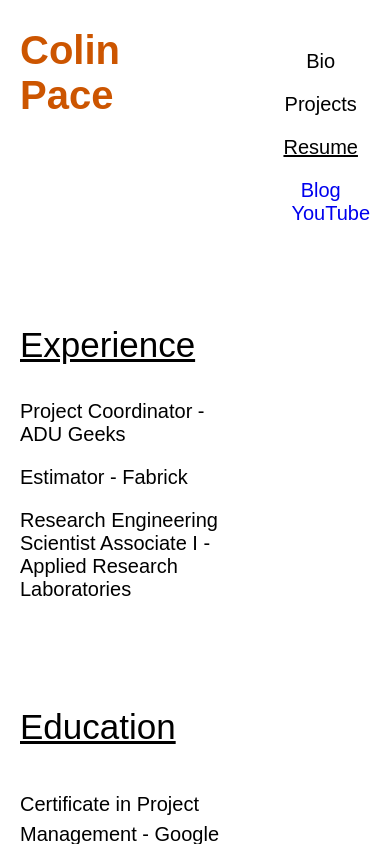
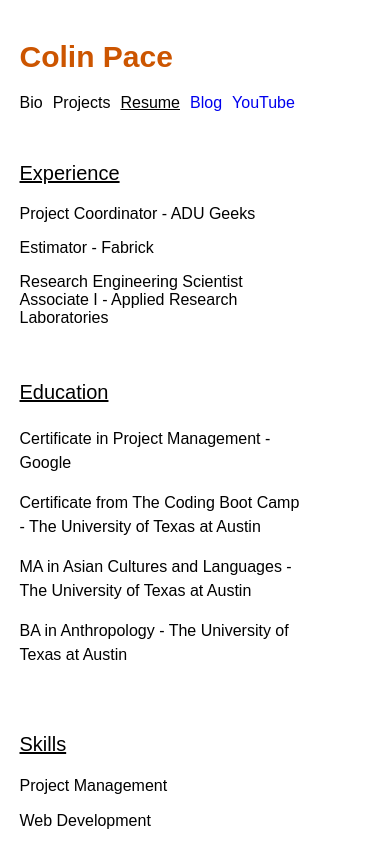
Before and after one commit to Colin-Pace/Portfolio, a React (Create React App) app: page / in a window 390 px wide. Both pictures are taken after a click on the link "Resume". Shown: the top 844 px of the page. Built offline with nearby package versions, Linux system fonts and the light colour scheme.

Commit message:
media queries edits

```diff
--- a/src/App.css
+++ b/src/App.css
@@ -107,26 +107,29 @@ a {
 
 @media (max-width: 580px) {
   body {
-    padding: 20px;
+    margin: 5%;
   }
 
   #top {
-    margin-top: -100px;
+    flex-direction: column;
+    align-items: start;
   }
 
   #nameTitle {
-    font-size: 40px;
+    font-size: 30px;
+    width: 100%;
   }
 
-  #navBar {
-    flex-direction: column;
-    margin-left: 130px;
-    margin-top: 130px;
+  .navTitle, #blog, #youTube {
+    font-size: 16px;
   }
 
-  #selectedProjectsTitle, #projectsTitle {
-    margin-top: 20px;
-    margin-bottom: 20px;
+  #profileTitle, #selectedProfileTitle {
+    margin-left: 0px;
+  }
+
+  #youTube {
+    margin-left: 10px;
   }
 
   #selectedProfileTitle, #selectedProjectsTitle, #selectedResumeTitle, #profileTitle, #projectsTitle, #resumeTitle {
@@ -134,7 +137,12 @@ a {
     margin-right: 0;
   }
 
-  #blog {
-    margin-top: 20px;
+  #selectedProjectsTitle, #projectsTitle {
+    margin-left: 10px;
+    margin-right: 10px;
+  }
+
+  #selectedResumeTitle, #resumeTitle {
+    margin-right: 10px;
   }
 }
--- a/src/App.js
+++ b/src/App.js
@@ -1,5 +1,5 @@
+import {useState} from 'react';
 import './App.css';
-import {useState} from 'react';
 import Profile from './Profile';
 import Projects from './Projects';
 import Resume from './Resume';
@@ -48,7 +48,7 @@ function App() {
           >Blog</a>
 
           <a
-            id = "youTube"
+            id = 'youTube'
             href = 'https://www.youtube.com/@colinpace1987'
             target = "_blank"
           >YouTube</a>
--- a/src/Profile.css
+++ b/src/Profile.css
@@ -23,7 +23,7 @@
 }
 
 @media (max-width: 580px) {
-  .profileText {
+  .profileText, .lastText {
     font-size: 16px;
   }
 }
--- a/src/Projects.css
+++ b/src/Projects.css
@@ -50,3 +50,9 @@ a {
 .imageLinks a:visited {
   color: black;
 }
+
+@media (max-width: 580px) {
+  .imageText {
+    font-size: 16px;
+  }
+}
--- a/src/Resume.css
+++ b/src/Resume.css
@@ -72,6 +72,32 @@
   }
 
   #resumeLeft {
+    width: 80%;
+  }
+
+  #experience {
+    margin-top: -50px;
+    font-family: Arial, Helvetica, sans-serif;
+  }
+
+  #education {
+    margin-top: -50px;
+  }
+
+  .sideTitle {
+    font-family: Arial, Helvetica, sans-serif;
+    font-size: 20px;
+    margin-top: 0px;
+    text-decoration: underline;
+  }
+
+  .school, .title, .moreInfoRight {
+    font-family: Arial, Helvetica, sans-serif;
+    font-size: 16px;
+  }
+
+  #resumeRight {
+    margin-top: 50px;
     width: 60%;
   }
 }
--- a/src/Resume.js
+++ b/src/Resume.js
@@ -13,7 +13,7 @@ function Resume() {
             <p className = 'title'>Research Engineering Scientist Associate I - Applied Research Laboratories</p>
           </div>
 
-          <div className = 'edStint'>
+          <div id="education" className = 'edStint'>
             <p className = 'sideTitle'>Education</p>
             <p className = 'school'>Certificate in Project Management - Google</p>
           </div>
```
